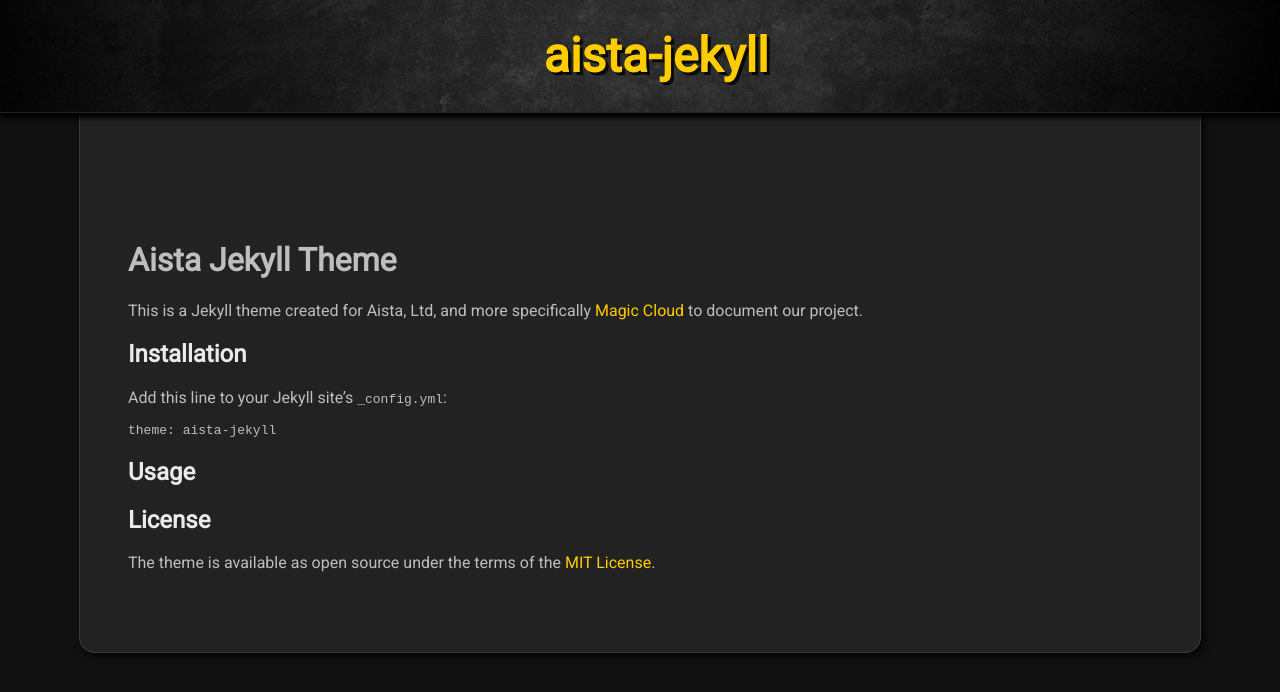
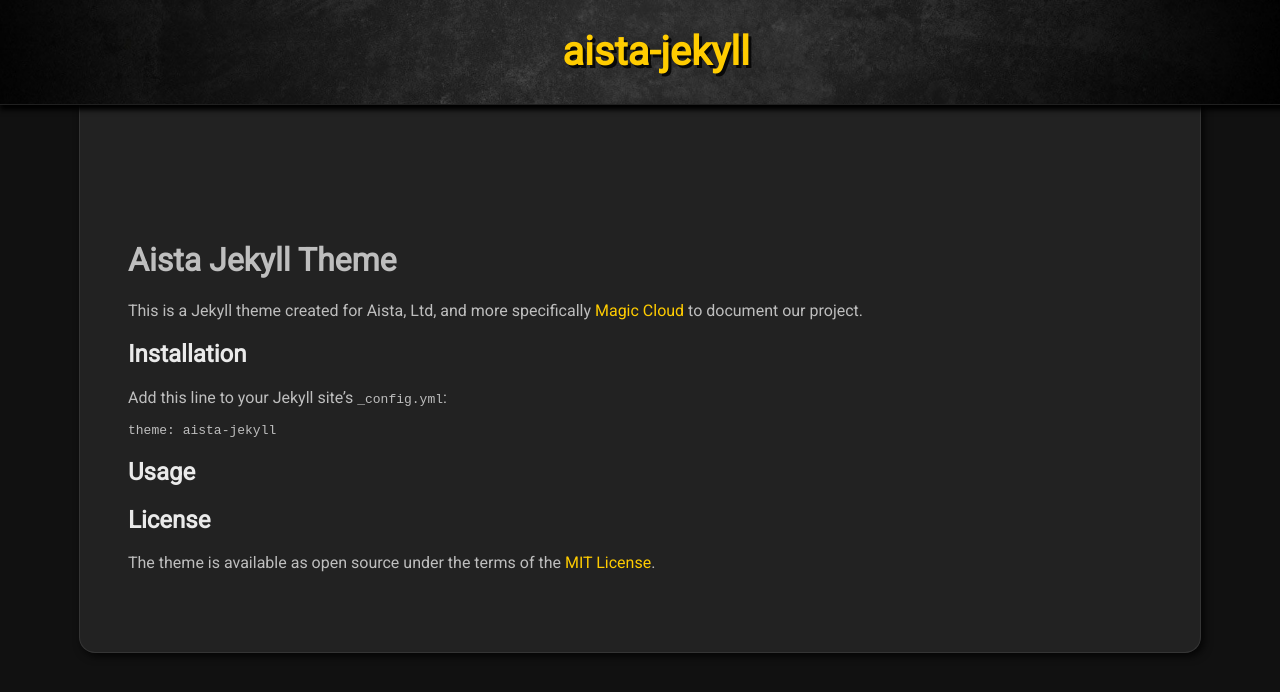
Before and after one commit to polterguy/aista-jekyll, a Jekyll site: the page built from README.md, in a window 1280 px wide. Shown: the top 692 px of the page. Built offline with Jekyll 4.4.1, drawn with Linux system fonts in a browser that asks for light colours; our own code applies the rules of GitHub Pages for plain Markdown files.

Commit message:
Update style.css

```diff
--- a/assets/style.css
+++ b/assets/style.css
@@ -30,8 +30,8 @@ h2, h3, h4, h5, h6 {
 
 .banner h1 {
   color: #fc0;
-  font-size: 3rem;
-  line-height: 3rem;
+  font-size: 2.5rem;
+  line-height: 2.5rem;
   margin: 1rem;
   text-shadow: 3px 3px rgba(0,0,0,.8);
 }
@@ -44,9 +44,9 @@ h2, h3, h4, h5, h6 {
   padding: 220px 3rem 3rem 3rem;
   margin-bottom: 3rem;
   border-radius: 0 0 1rem 1rem;
-  border-right: solid 1px #3b3b3b;
-  border-bottom: solid 1px #3b3b3b;
-  border-left: solid 1px #3b3b3b;
+  border-right: solid 1px #353535;
+  border-bottom: solid 1px #353535;
+  border-left: solid 1px #353535;
   box-shadow: 3px 3px 8px rgba(0,0,0,.8);
 }
 
```
